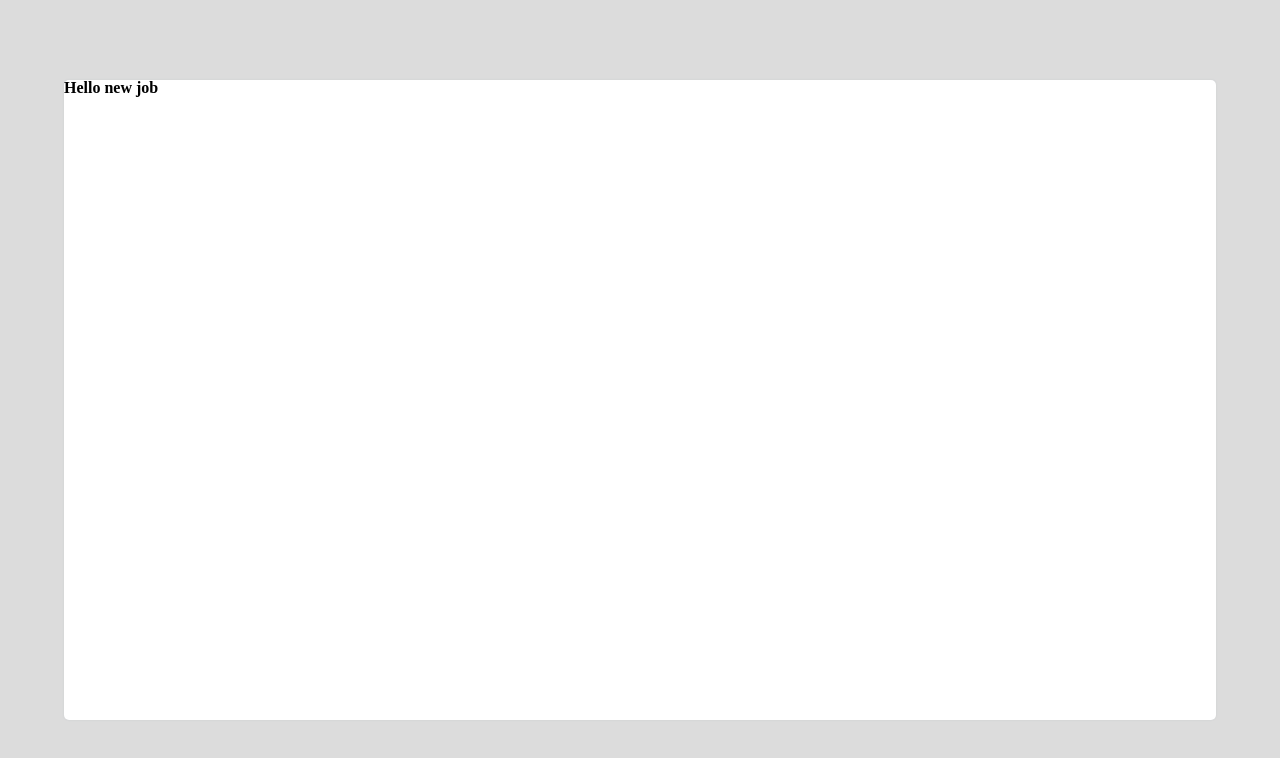
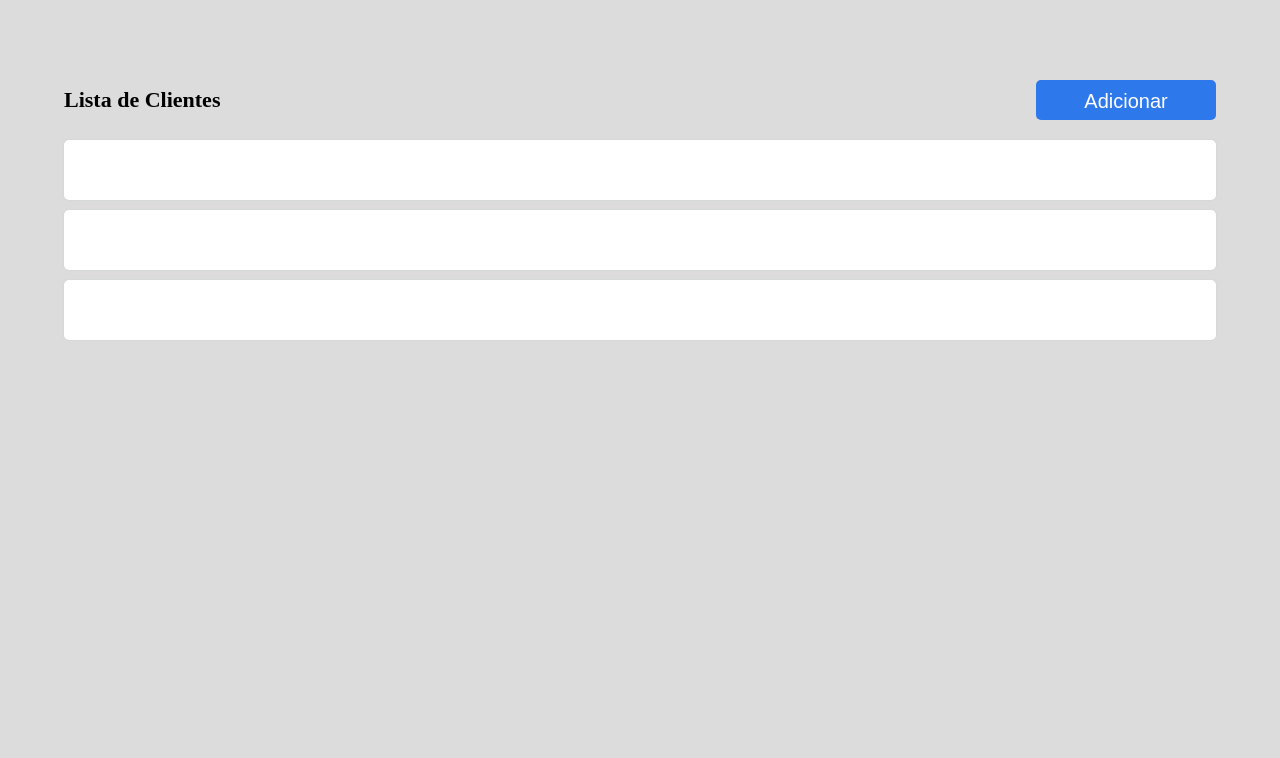
Before and after one commit to JpVargas0907/crud-cliente, a React (Create React App) app: page / in a window 1280 px wide. Shown: the top 758 px of the page. Built offline with nearby package versions, Linux system fonts and the light colour scheme.

Commit message:
Estilo da ListScreen

```diff
--- a/src/Components/ClientsListScreen/ClientContainer.js
+++ b/src/Components/ClientsListScreen/ClientContainer.js
@@ -3,6 +3,17 @@ import styled from "styled-components";
 
 export default function ClientContainer(){
     return(
-        <></>
+        <Container>
+
+        </Container>
     )
 }
+
+const Container = styled.div`
+    width: 100%;
+    height: 60px;
+    background: #FFFFFF;
+    border-radius: 5px;
+    margin-bottom: 10px;
+    box-shadow: rgb(145 158 171 / 24%) 0px 0px 2px 0px;
+`
--- a/src/Components/ClientsListScreen/ClientsListScreen.js
+++ b/src/Components/ClientsListScreen/ClientsListScreen.js
@@ -1,11 +1,19 @@
 import styled from "styled-components";
+import ClientContainer from "./ClientContainer";
 
 export default function ClientsListScreen(){
     return(
         <>
             <Container>
                 <ClientsListContainer>
-                    <h1>Hello new job</h1>
+                    <ListContainerHeader>
+                        <h1>Lista de Clientes</h1>
+                        <NewClientButton />
+                    </ListContainerHeader>
+
+                    <ClientContainer />
+                    <ClientContainer />
+                    <ClientContainer />
                 </ClientsListContainer>
             </Container>
         </>
@@ -24,15 +32,34 @@ const Container = styled.div`
 const ClientsListContainer = styled.div`
     width: 90%;
     height: 80%;
-    background-color: #FFFFFF;
-    box-shadow: rgb(145 158 171 / 24%) 0px 0px 2px 0px;
     border-radius: 5px;
+`
+const ListContainerHeader = styled.div`
+    display: flex;
+    justify-content: space-between;
+    align-items: center;
+    margin-bottom: 20px;
+
+    h1{
+        font-size: 22px;
+    }
 `
 
 
-function NewClientButon(){
+function NewClientButton(){
     return(
-        <>
-        </>
+        <ButtonContainer>Adicionar</ButtonContainer>
     )
 }
+
+const ButtonContainer = styled.button`
+    width: 180px;
+    height: 40px;
+    padding: 10px;
+    background: #2D78EB;
+    color: #FFFFFF;
+    border-style: none;
+    border-radius: 5px;
+    font-size: 20px;
+    cursor: pointer;
+`
```
